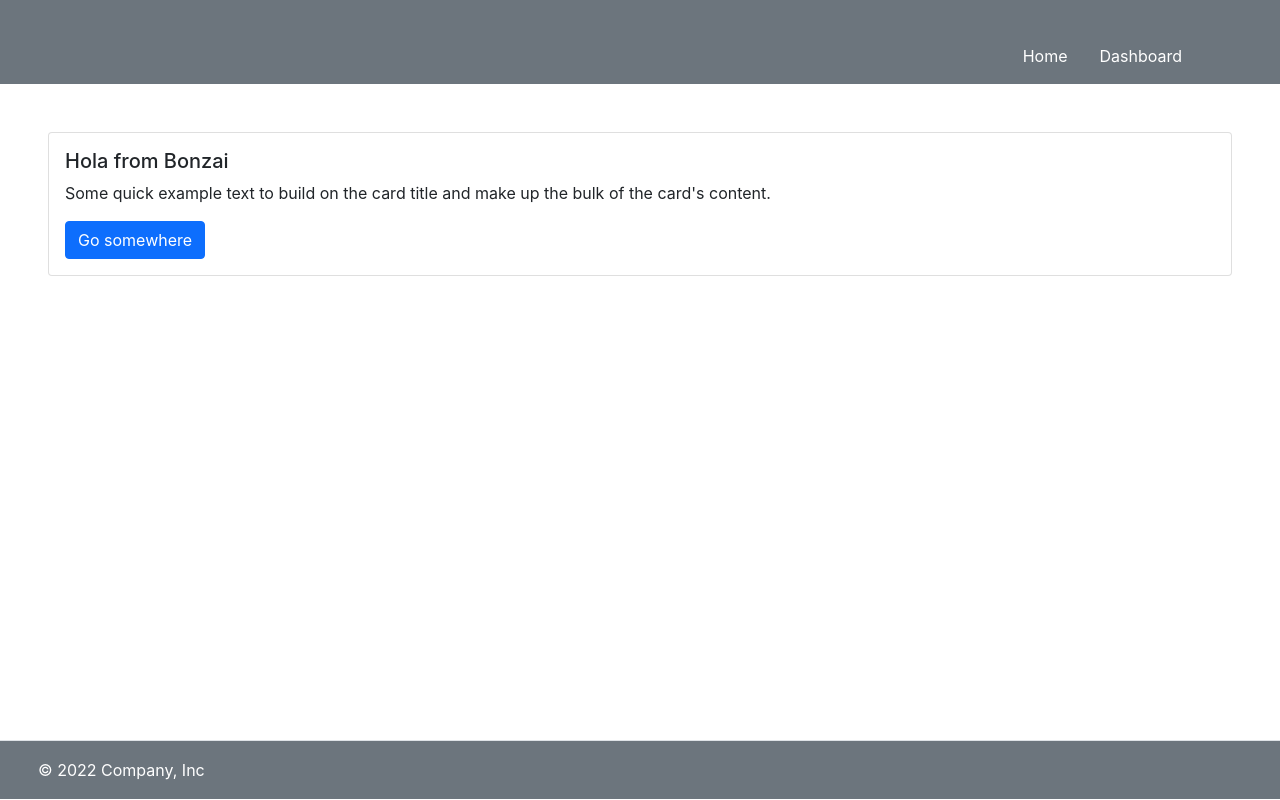
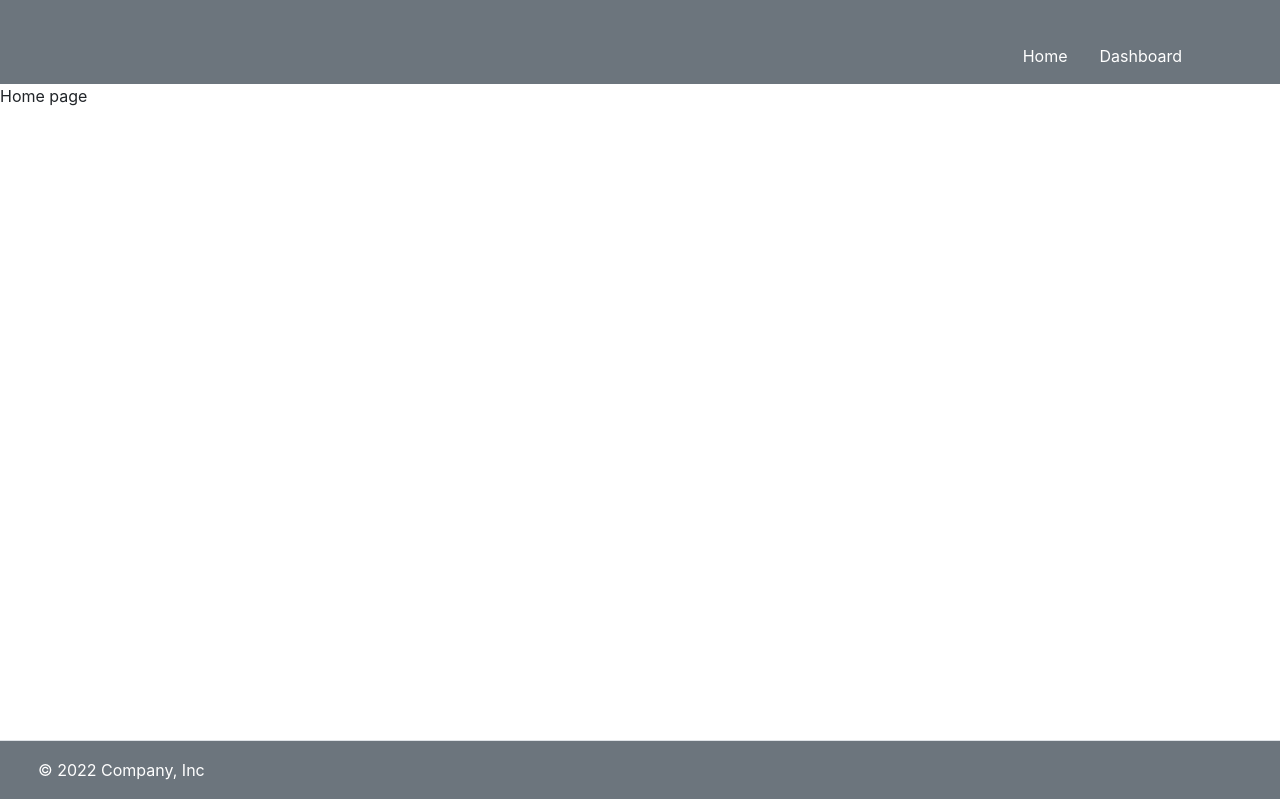
Before and after one commit to quentinalais/StatExplorer, a React (Create React App) app: page / in a window 1280 px wide. Built offline with nearby package versions, Linux system fonts and the light colour scheme; the HTML template or start-up script is replaced by a standard one.

Commit message:
Add router

```diff
--- a/package.json
+++ b/package.json
@@ -9,6 +9,7 @@
     "bootstrap": "^5.1.3",
     "react": "^18.1.0",
     "react-dom": "^18.1.0",
+    "react-router-dom": "^6.3.0",
     "react-scripts": "5.0.1",
     "web-vitals": "^2.1.4"
   },
--- a/src/App.js
+++ b/src/App.js
@@ -3,25 +3,33 @@ import "./App.css";
 import Header from "./Component/Header";
 import Footer from "./Component/Footer";
 import Form from "./Component/Form";
+import {
+  BrowserRouter ,
+  Routes,
+  Route,
+  Link
+} from "react-router-dom";
+import { Home } from "./Component/Home";
+import { Dashboard } from "./Dashboard/Dashboard";
+
 
 function App() {
   return (
-    <div className="App">
-      <Header />
+   <BrowserRouter>
+      <div>
+        <Header></Header>
 
+        <Routes>
+          <Route path="/" element={<Home />} />
 
-      <Form>
+          <Route path="/Dashboard" element={<Dashboard />}/>
+        </Routes>
 
-      </Form>
+        <Footer></Footer>
 
+      </div>
 
-
-
-
-
-
-      <Footer/>
-    </div>
+   </BrowserRouter>
   );
 }
 
--- a/src/Component/Header.js
+++ b/src/Component/Header.js
@@ -13,13 +13,13 @@ const Header = () => {
           </a>
           <ul class="nav col-12 col-lg-auto my-2 justify-content-center my-md-0 text-small">
             <li>
-              <a href="#" class="nav-link text-white">
-                <svg class="bi d-block mx-auto mb-1" width="24" height="24"><use href="#home"></use></svg>
+              <a href="/" class="nav-link text-white">
+                <svg class="bi d-block mx-auto mb-1" width="24" height="24"><use href="/Home"></use></svg>
                 Home
               </a>
             </li>
             <li>
-              <a href="#" class="nav-link text-white">
+              <a href="/Dashboard" class="nav-link text-white">
                 <svg class="bi d-block mx-auto mb-1" width="24" height="24"><use href="#speedometer2"></use></svg>
                 Dashboard
               </a>
--- /dev/null
+++ b/src/Component/Home.js
@@ -0,0 +1,12 @@
+import React from 'react'
+import Footer from './Footer'
+import Header from './Header'
+
+export const Home = () => {
+  return (
+    <div>
+
+        Home page
+    </div>
+  )
+}
--- /dev/null
+++ b/src/Dashboard/Dashboard.js
@@ -0,0 +1,9 @@
+import React from 'react'
+
+export const Dashboard = () => {
+  return (
+    <div>
+        <p> Hello World from Dashboard. </p>
+    </div>
+  )
+}
```
Also changed, not shown: 1 other file (tests, documents, lock files or other folders).
